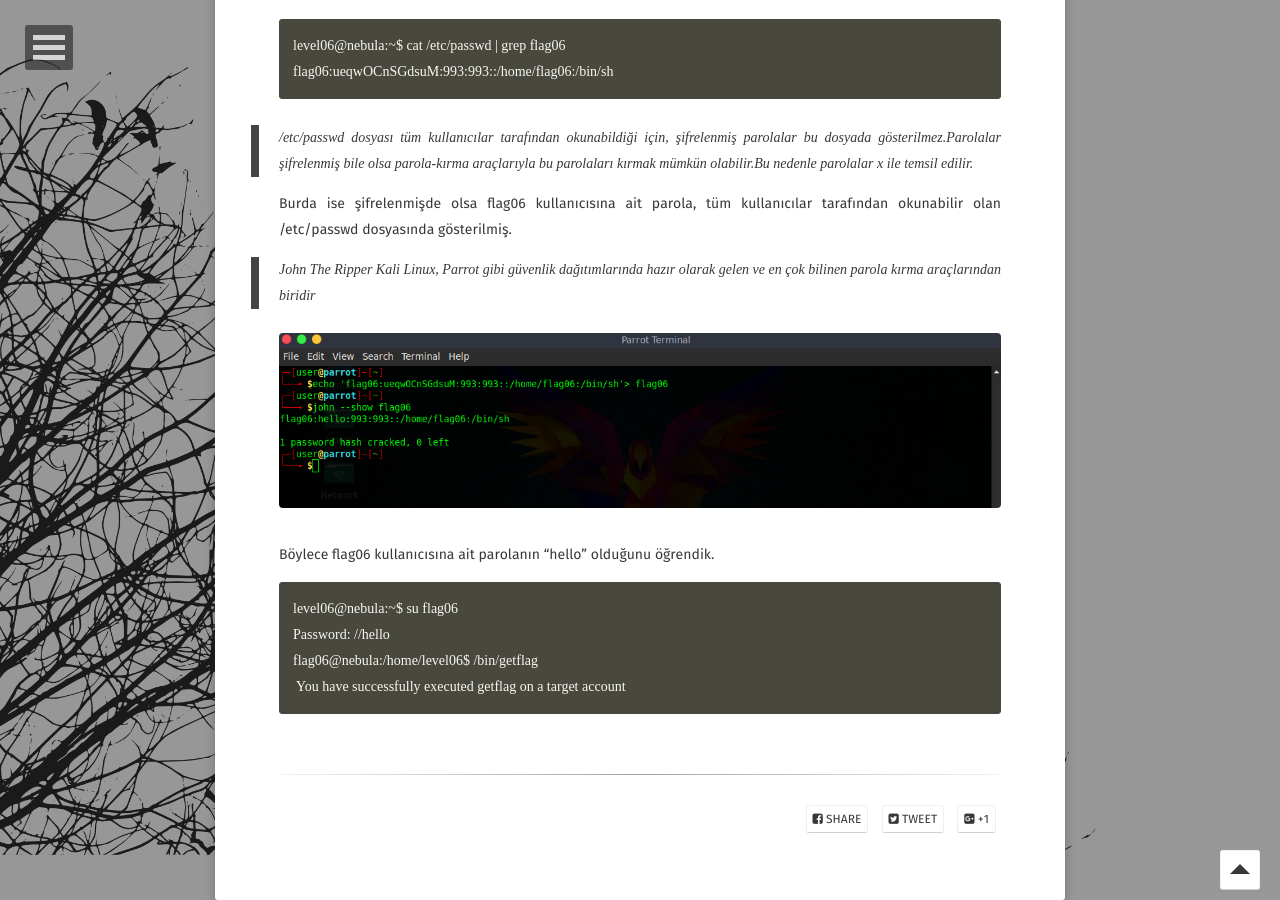
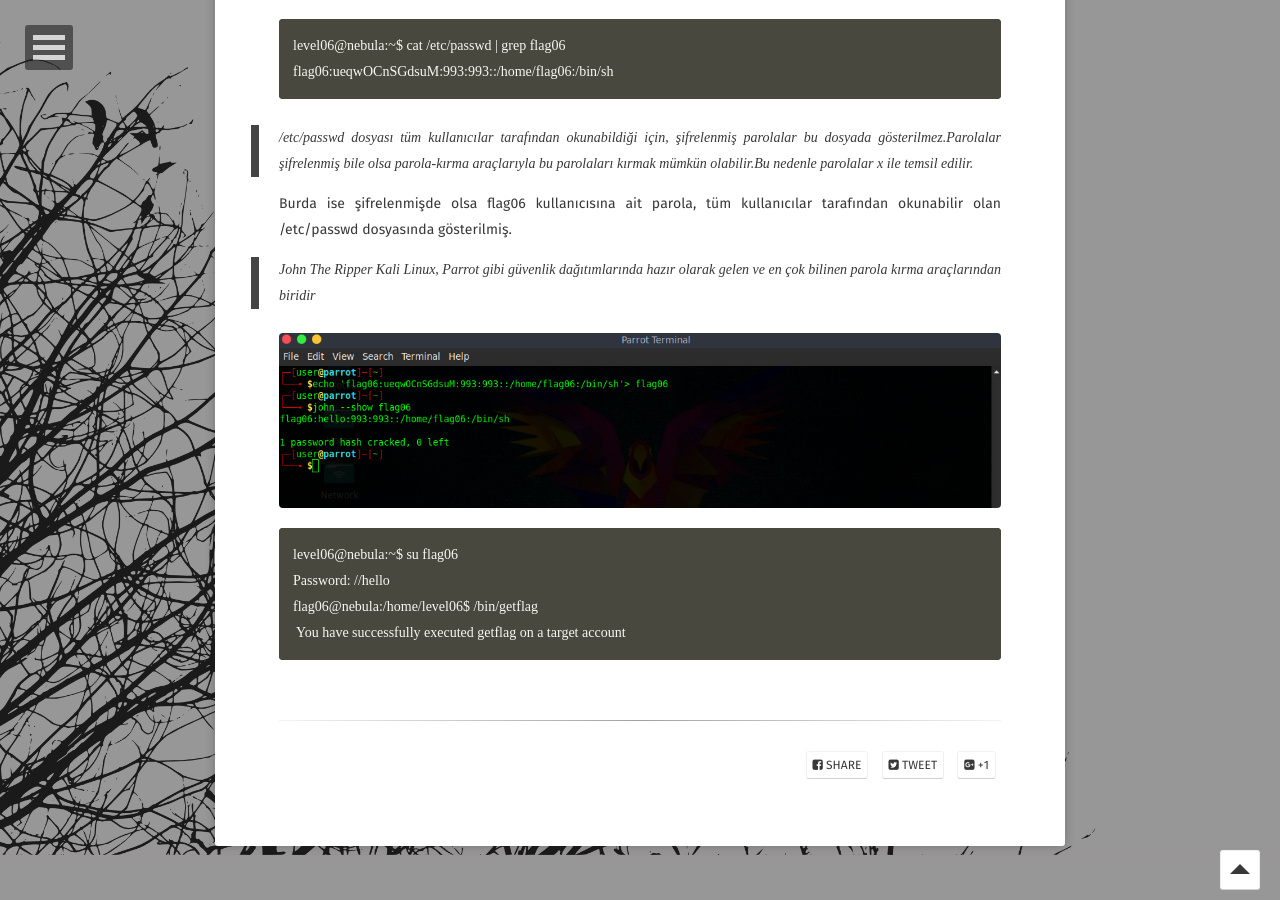
Before and after one commit to burcudemiralp/burcudemiralp.github.io, a Jekyll site: the page built from _posts/2018-02-28-nebula-writeup.md, in a window 1280 px wide and 900 px high, scrolled down 2745 px. Built offline with Jekyll 4.4.1, drawn with Linux system fonts in a browser that asks for light colours; some web fonts are replaced.

Commit message:
Update 2018-02-28-nebula-writeup.md

```diff
--- a/_posts/2018-02-28-nebula-writeup.md
+++ b/_posts/2018-02-28-nebula-writeup.md
@@ -102,7 +102,6 @@ Burda ise şifrelenmişde olsa flag06 kullanıcısına ait parola, tüm kullanı
 	<a href="/assets/img/xx.png"><img src="/assets/img/xx.png"></a>
 
 </figure>
-Böylece flag06 kullanıcısına ait parolanın "hello" olduğunu öğrendik.
 {% raw %}
     level06@nebula:~$ su flag06
     Password: //hello
```
